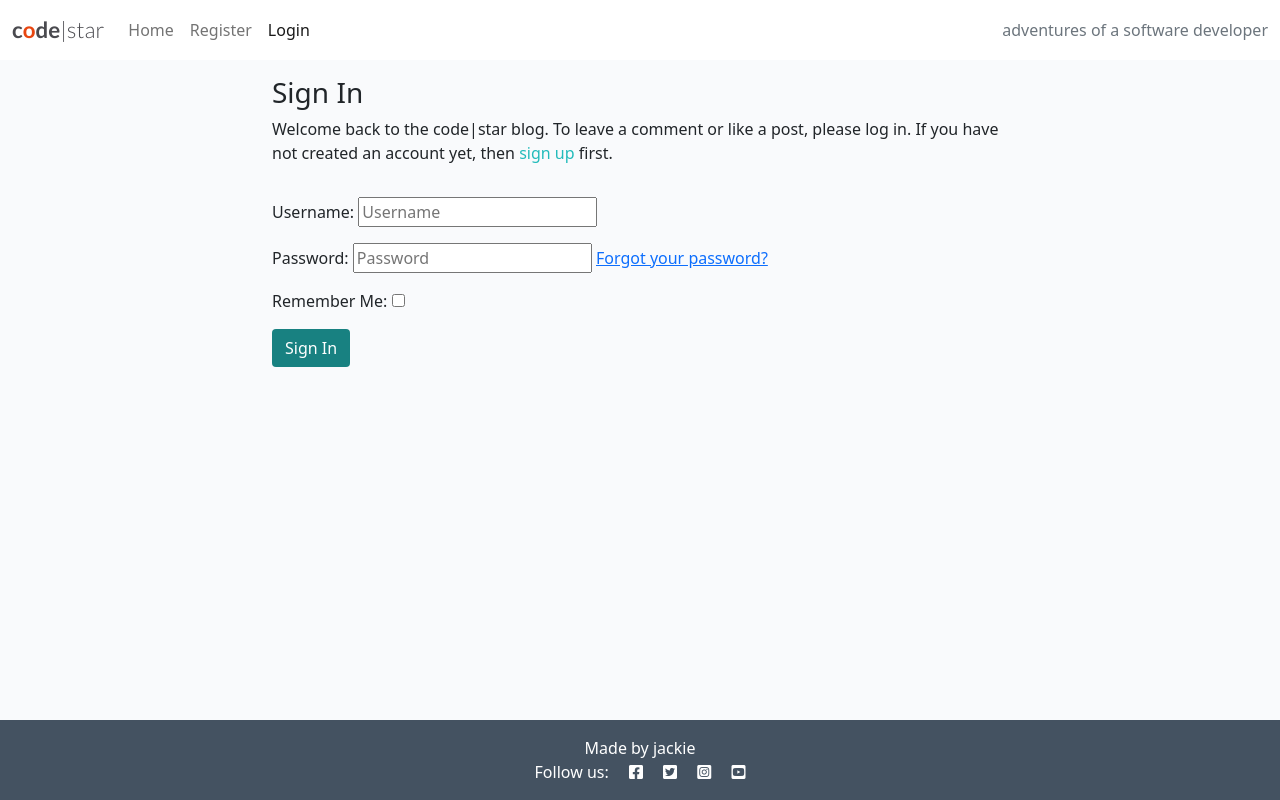
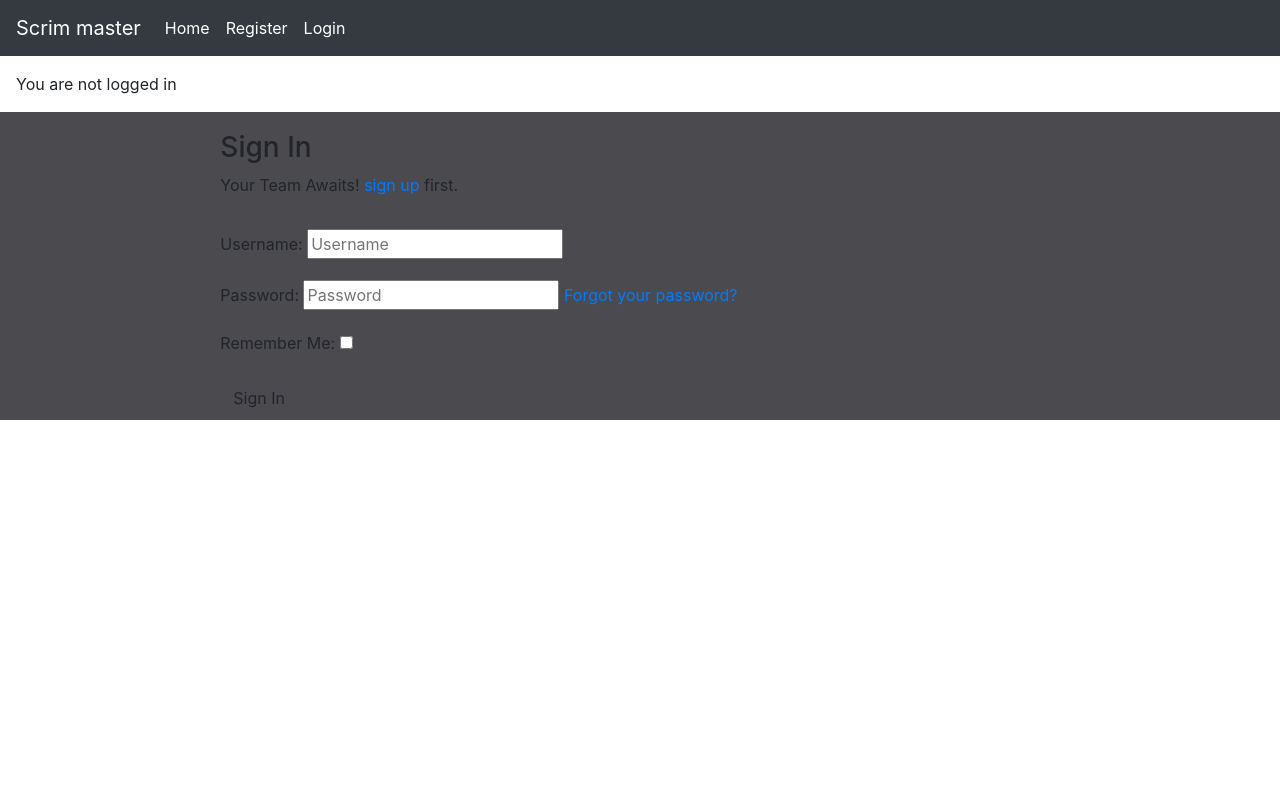
Before and after one commit to Howlerloud/scrims, a Django app: page /accounts/login/ in a window 1280 px wide. Run offline with Django 4.2, Linux system fonts and the light colour scheme; some libraries are stand-ins or nearby versions.

Commit message:
updated ccs location, updated sing in page with better text

```diff
--- a/my_project/settings.py
+++ b/my_project/settings.py
@@ -29,7 +29,7 @@ TEMPLATES_DIR = os.path.join(BASE_DIR, 'templates')
 SECRET_KEY = os.environ.get("SECRET_KEY")
 
 # SECURITY WARNING: don't run with debug turned on in production!
-DEBUG = False
+DEBUG = True
 
 ALLOWED_HOSTS = ['.herokuapp.com', 'localhost', '127.0.0.1']
 
--- a/static/css/style.css
+++ b/static/css/style.css
@@ -1,161 +1,30 @@
-body {
-    background-color: #F9FAFC;
+
+
+.log-box {
+    border-style: solid;
+    border-color: #4A4A4F;
+    background-color: #4A4A4F;
 }
 
-.brand {
-    font-family: Lato, sans-serif;
-    font-size: 1.4rem;
-    font-weight: 700;
-    color: #4A4A4F;
+html {
+    color: rgb(172, 25, 25);
+    background-color: #ffffff;
+    width: 100%;
+    height: 100%;
 }
 
-.red-o {
-    color: #E84610;
+.dark {
+    background-color: #212529;
 }
 
-.thin {
-    font-weight: 300;
+.web-body {
+    text-align: center;
+    width: 50%;
+    height: auto;
+    background-color: grey ;
+    border-color: grey;
+    border-style: solid;
+    border-radius: 1rem;
+    margin: auto;
+    margin-top: 2rem;
 }
-
-.light-bg {
-    background-color: #fff;
-}
-
-.dark-bg {
-    background-color: #445261;
-}
-
-.main-bg {
-    background-color: #F9FAFC;
-}
-
-.card {
-    border: none;
-    background-color: transparent;
-}
-
-.image-container {
-    position: relative;
-}
-
-.image-flash {
-    position: absolute;
-    bottom: 5%;
-    min-width: 30%;
-    left: -2px;
-    background-color: #188181;
-}
-
-.scale {
-    width: 100%;
-    height: auto;
-}
-
-.author {
-    color: white;
-    margin: 4px;
-    text-transform: uppercase;
-}
-
-.masthead {
-    margin-top: 10px;
-    overflow: hidden;
-    position: relative;
-    display: inline-block;
-    height: 33vh;
-    width: 100%;
-}
-
-.masthead-text {
-    background-color: #445261;
-    color: white;
-    position: relative;
-}
-
-.masthead-image {
-    position: relative;
-    overflow: hidden;
-}
-
-.masthead-image:after {
-    content: "";
-    position: absolute;
-    top: 0;
-    right: 90%;
-    height: 100%;
-    width: 150%;
-    background: #445261;
-    -webkit-transform: skew(15deg);
-    -moz-transform: skew(15deg);
-    transform: skew(15deg);
-    z-index: 100;
-}
-
-.post-link {
-    text-decoration: none;
-    color: #445261;
-}
-
-.post-link:hover,
-.page-link {
-    color: #E84610;
-}
-
-.post-title {
-    margin-top: 10%;
-    margin-left: 5%;
-}
-
-.post-subtitle {
-    margin-left: 5%;
-    color: lightgray;
-}
-
-.btn-signup,
-.btn-edit {
-    background-color: #188181;
-    color: #fff;
-}
-
-.btn-signup:hover,
-.btn-signup:active {
-    background-color: #fff;
-    color: #23BBBB;
-}
-
-.link {
-    color: #23BBBB;
-    text-decoration: none;
-}
-
-.link:hover,
-.link:active {
-    color: #445261;
-    text-decoration: underline;
-}
-
-.btn-like {
-    color: #E84610;
-    border: none;
-    background: transparent;
-}
-
-.btn-delete {
-    color: #fff;
-    background: #E84610;
-}
-
-.btn-like:hover,
-.btn-like:active {
-    color: #E84610;
-    background: transparent;
-    border: none;
-}
-
-.faded {
-    color: rgb(172, 175, 175);
-}
-
-.approval {
-    color: rgb(222, 146, 168);
-}
--- a/templates/account/login.html
+++ b/templates/account/login.html
@@ -1,20 +1,16 @@
-{% extends "base.html" %}
-
+{% extends "structure.html" %}
+{% load static %}
 {% load i18n %}
-{% load account socialaccount %}
-
 {% block head_title %}{% trans "Sign In" %}{% endblock %}
 
 {% block content %}
 
-<div class="container">
+<div class="log-box">
     <div class="row">
         <div class="col-md-8 mt-3 offset-md-2">
             <h3>{% trans "Sign In" %}</h3>
 
-            <p>{% blocktrans %}Welcome back to the code|star blog. To leave a comment or like a post, please log in. If
-                you
-                have not created an account yet, then <a class="link" href="{{ signup_url }}">sign up</a>
+            <p>{% blocktrans %}Your Team Awaits! <a class="link" href="{{ signup_url }}">sign up</a>
                 first.{% endblocktrans %}</p>
         </div>
     </div>
--- a/templates/account/logout.html
+++ b/templates/account/logout.html
@@ -1,4 +1,4 @@
-{% extends "base.html" %}
+{% extends "structure.html" %}
 
 {% load i18n %}
 
--- a/templates/structure.html
+++ b/templates/structure.html
@@ -1,3 +1,10 @@
+{% url 'home' as home_url %}
+{% url 'about' as about_url %}
+{% url 'account_login' as login_url %}
+{% url 'account_signup' as signup_url %}
+{% url 'account_logout' as logout_url %}
+{% load static %}
+
 <!-- Bootstrap start template-->
 <!DOCTYPE html>
 <html lang="en">
@@ -9,10 +16,11 @@
 <link rel="stylesheet" href="https://cdn.jsdelivr.net/npm/bootstrap@4.1.3/dist/css/bootstrap.min.css" integrity="sha384-MCw98/SFnGE8fJT3GXwEOngsV7Zt27NXFoaoApmYm81iuXoPkFOJwJ8ERdknLPMO" crossorigin="anonymous">
 <link rel="stylesheet" href="https://cdnjs.cloudflare.com/ajax/libs/twitter-bootstrap/4.6.0/css/bootstrap.min.css">
 <link rel="stylesheet" href="https://cdnjs.cloudflare.com/ajax/libs/font-awesome/5.15.4/css/all.min.css">
-<link rel="stylesheet" href="assets/css/style.css">
+<link rel="stylesheet" href="{% static 'css/style.css' %}">
 <title>Title</title>
 </head>
 <body>
+
 <nav class="navbar navbar-expand-lg navbar-dark bg-dark">
   <a class="navbar-brand" href="{% url 'home' %}">Scrim master</a>
   <button class="navbar-toggler" type="button" data-toggle="collapse" data-target="#navbarSupportedContent" aria-controls="navbarSupportedContent" aria-expanded="false" aria-label="Toggle navigation">
@@ -22,25 +30,40 @@
   <div class="collapse navbar-collapse" id="navbarSupportedContent">
     <ul class="navbar-nav mr-auto">
       <li class="nav-item active">
-        <a class="nav-link" href="index.html">Home <span class="sr-only">(current)</span></a>
+        <a class="nav-link" href="{% url 'home' %}">Home <span class="sr-only">(current)</span></a>
       </li>
-      <li class="nav-item active">
-        <a class="nav-link" href="log.html">Log in <span class="sr-only">(current)</span></a>
-      </li>
-      <li class="nav-item dropdown">
-        <div class="dropdown-menu dark" aria-labelledby="navbarDropdown">
-          <a class="dropdown-item text-light" href="lfg.html">LFG</a>
-          <a class="dropdown-item text-light" href="find.html">Find Match</a>
-          <a class="dropdown-item text-light" href="post.html">Post Match</a>
-        </div>
-      </li>
+
+  {% if user.is_authenticated %}
+    <li class="nav-item active">
+    <a class="nav-link {% if request.path == logout_url %}active{% endif %}" aria-current="page" href="{% url 'account_logout' %}">Logout</a>
+    </li>
+  {% else %}
+    <li class="nav-item active">
+      <a class="nav-link {% if request.path == signup_url %}active{% endif %}" aria-current="page"
+      href="{% url 'account_signup' %}">Register</a>
+    </li>
+    <li class="nav-item">
+      <a class="nav-link {% if request.path == login_url %}active{% endif %}" aria-current="page" href="{% url 'account_login' %}">Login</a>
+    </li>
+    {% endif %}
     </ul>
   </div>
 </nav>
-</li>
-  <div class="web-body">
-    <p>ahahasdfarefae</p>
-  </div>
+
+ <main class="flex-shrink-0 main-bg">
+    {% if user.is_authenticated %}
+        <p class="text-end m-3">You are logged in as {{ user }}</p>
+    {% else %}
+        <p class="text-end m-3">You are not logged in </p>
+    {% endif %}
+    {% block content %}
+    {% endblock content %}
+</main>
+
+  <!-- <div class="web-body">
+    <p>Fill</p>
+  </div> -->
+
 </body>
 <!-- Script source for bootstrap js-->
 <script src="https://code.jquery.com/jquery-3.3.1.slim.min.js" integrity="sha384-q8i/X+965DzO0rT7abK41JStQIAqVgRVzpbzo5smXKp4YfRvH+8abtTE1Pi6jizo" crossorigin="anonymous"></script>
--- a/templates/base.html
+++ b/templates/tests.html
@@ -26,7 +26,7 @@
         integrity="sha384-+0n0xVW2eSR5OomGNYDnhzAbDsOXxcvSN1TPprVMTNDbiYZCxYbOOl7+AMvyTG2x" crossorigin="anonymous">
 
     <!-- Custom CSS -->
-    <link rel="stylesheet" href="{% static 'css/style.css' %}">
+    <link rel="stylesheet" href="{% staticfiles 'css/style.css' %}">
 
 
 </head>
@@ -70,11 +70,13 @@
     </nav>
 
     <main class="flex-shrink-0 main-bg">
-
+        {% if user.is_authenticated %}
+            <p class="text-end m-3">You are logged in as {{ user }}</p>
+        {% else %}
+            <p class="text-end m-3">You are not logged in </p>
+        {% endif %}
         {% block content %}
-        <!-- Content Goes here -->
         {% endblock content %}
-
     </main>
 
     <!-- Footer -->
```
Also changed, not shown: assets/css/style.css (deleted, +0 -26 lines), index.html (deleted, +0 -54 lines), templates/account/account_username.html (added, +7 -0 lines), templates/pages/index.html (+24 -47 lines), templates/pages/schema.html (added, +59 -0 lines), static/images/default.jpg (deleted), 1 other file.
